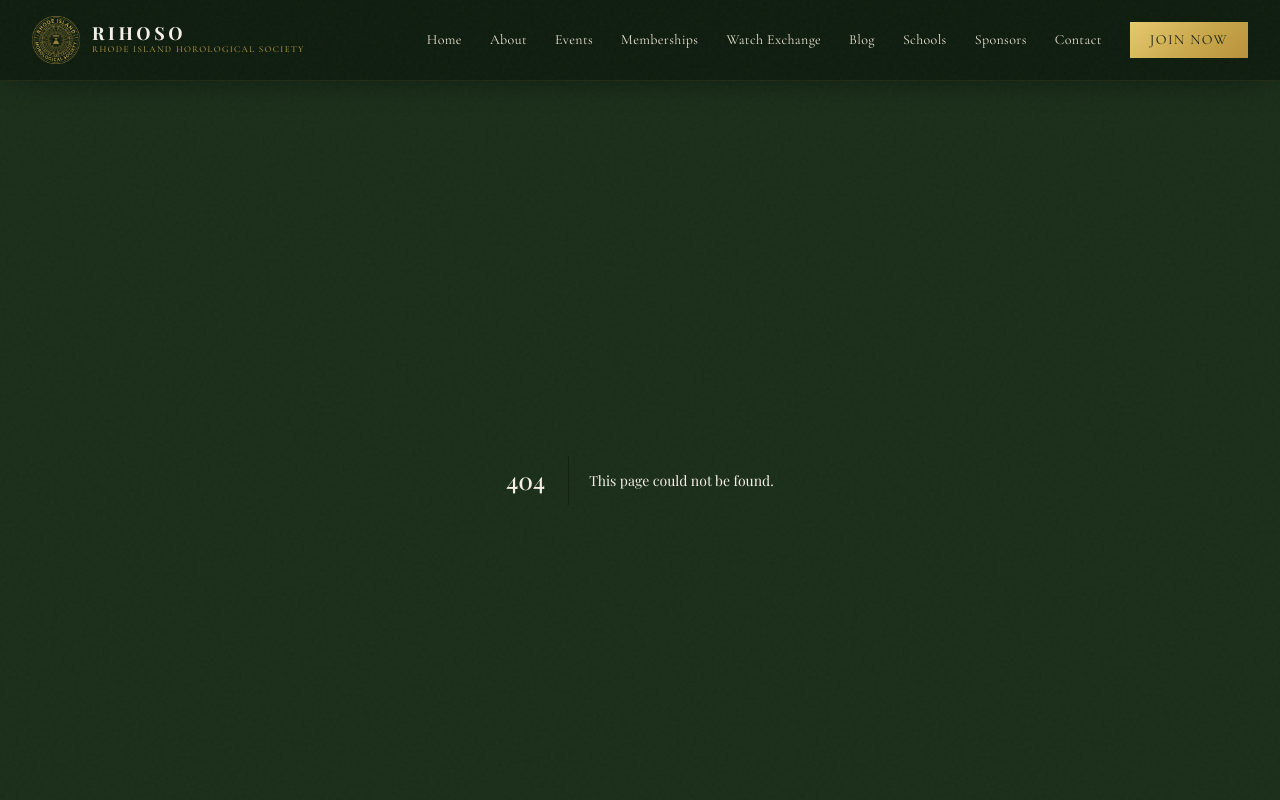
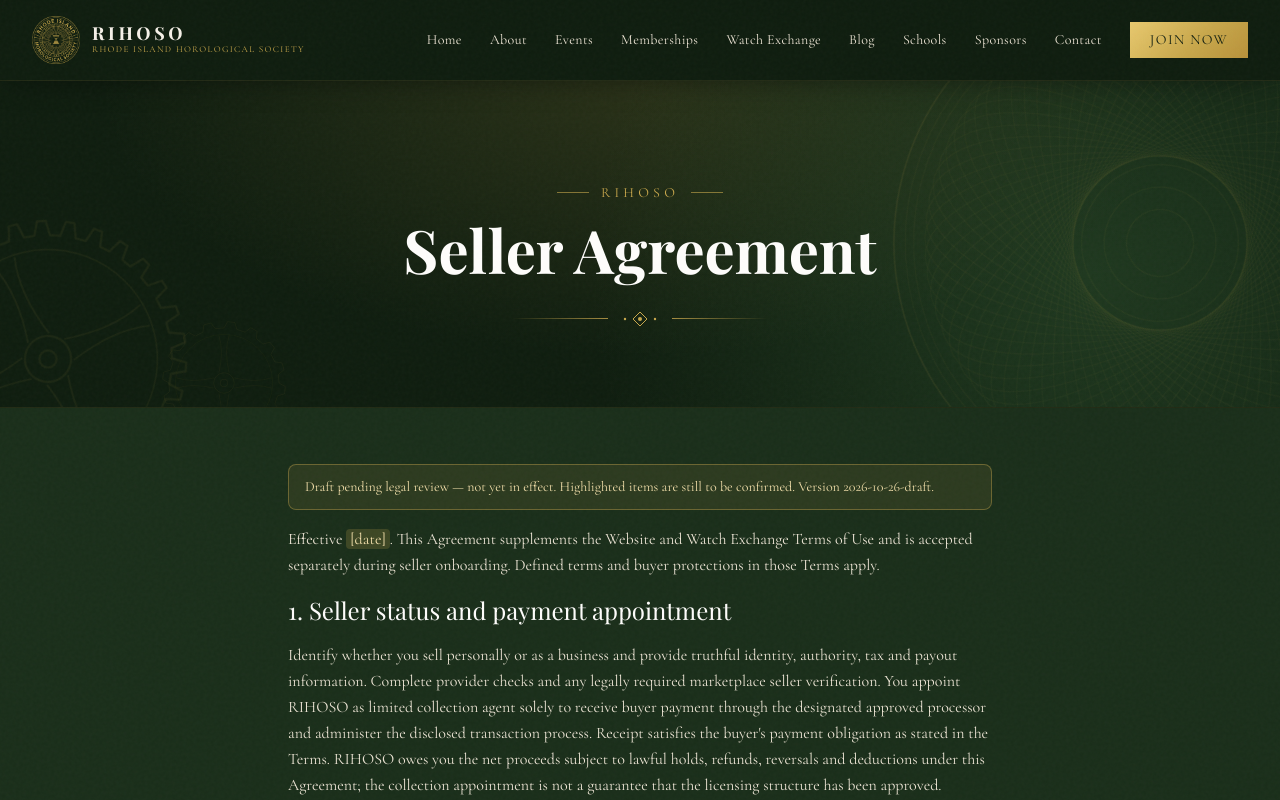
Before and after one commit to brandonsalomon-ui/rihoso-website, a Next.js app: page /seller-agreement in a window 1280 px wide. Before the commit this address had no page. Shown: the top 800 px of the page. Built offline with nearby package versions, Linux system fonts and the light colour scheme; a web font is replaced by a local one.

Commit message:
Seller Agreement page

```diff
--- /dev/null
+++ b/src/app/seller-agreement/page.tsx
@@ -0,0 +1,9 @@
+import type { Metadata } from "next";
+import PolicyDocument from "@/components/PolicyDocument";
+import { POLICIES } from "@/lib/policies";
+
+export const metadata: Metadata = { title: POLICIES.seller.title };
+
+export default function Page() {
+  return <PolicyDocument policy="seller" file="seller-agreement.md" />;
+}
```
